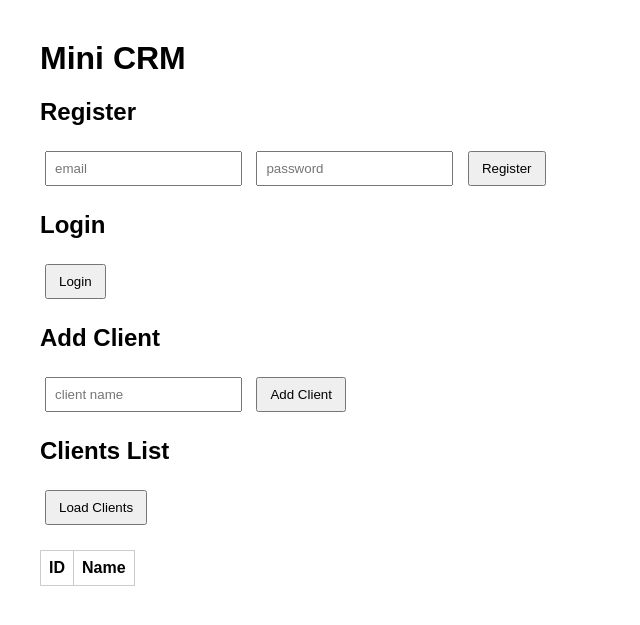
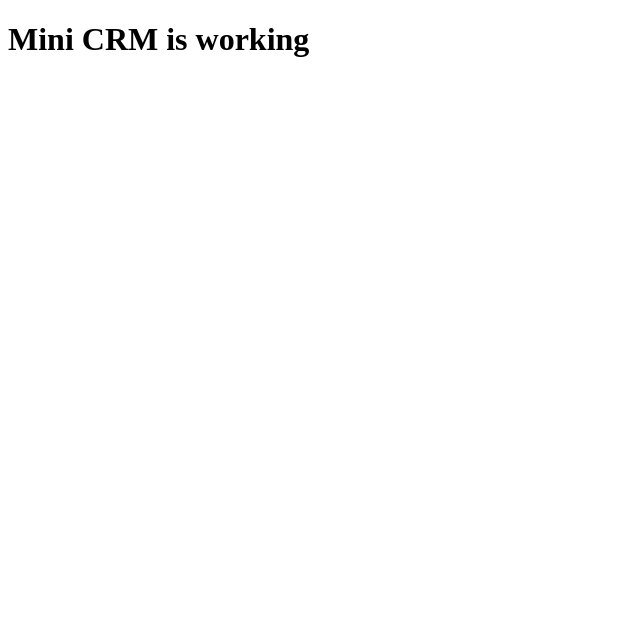
Before and after one commit to meruyert-backend/backend-hw-1, a FastAPI app: template templates/index.html in a window 1280 px wide. Shown: the top 625 px of the page, without its empty margins (0-640 px from the left). Run offline with FastAPI, Linux system fonts and the light colour scheme; the template is opened without the code that fills it, so the values that code supplies are empty.

Commit message:
fix html crash

```diff
--- a/templates/index.html
+++ b/templates/index.html
@@ -2,127 +2,8 @@
 <html>
 <head>
     <title>Mini CRM</title>
-    <style>
-        body {
-            font-family: Arial;
-            margin: 40px;
-        }
-        input {
-            margin: 5px;
-            padding: 8px;
-        }
-        button {
-            padding: 8px 12px;
-            margin: 5px;
-        }
-        table {
-            border-collapse: collapse;
-            margin-top: 20px;
-        }
-        td, th {
-            border: 1px solid #ccc;
-            padding: 8px;
-        }
-    </style>
 </head>
-
 <body>
-
-<h1>Mini CRM</h1>
-
-<!-- REGISTER -->
-<h2>Register</h2>
-<input id="email" placeholder="email">
-<input id="password" type="password" placeholder="password">
-<button onclick="register()">Register</button>
-
-<!-- LOGIN -->
-<h2>Login</h2>
-<button onclick="login()">Login</button>
-
-<!-- CLIENT -->
-<h2>Add Client</h2>
-<input id="client_name" placeholder="client name">
-<button onclick="addClient()">Add Client</button>
-
-<h2>Clients List</h2>
-<button onclick="getClients()">Load Clients</button>
-
-<table id="clients_table">
-    <thead>
-        <tr>
-            <th>ID</th>
-            <th>Name</th>
-        </tr>
-    </thead>
-    <tbody></tbody>
-</table>
-
-<script>
-let token = ""
-
-async function register() {
-    await fetch('/register', {
-        method: 'POST',
-        headers: {'Content-Type': 'application/json'},
-        body: JSON.stringify({
-            email: document.getElementById('email').value,
-            password: document.getElementById('password').value
-        })
-    })
-    alert("Registered")
-}
-
-async function login() {
-    let res = await fetch('/login', {
-        method: 'POST',
-        headers: {'Content-Type': 'application/json'},
-        body: JSON.stringify({
-            email: document.getElementById('email').value,
-            password: document.getElementById('password').value
-        })
-    })
-
-    let data = await res.json()
-    token = data.access_token
-
-    alert("Logged in")
-}
-
-async function addClient() {
-    await fetch('/clients/', {
-        method: 'POST',
-        headers: {
-            'Content-Type': 'application/json',
-            'Authorization': 'Bearer ' + token
-        },
-        body: JSON.stringify({
-            name: document.getElementById('client_name').value
-        })
-    })
-
-    alert("Client added")
-}
-
-async function getClients() {
-    let res = await fetch('/clients/', {
-        headers: {
-            'Authorization': 'Bearer ' + token
-        }
-    })
-
-    let data = await res.json()
-
-    let table = document.getElementById("clients_table").getElementsByTagName("tbody")[0]
-    table.innerHTML = ""
-
-    data.forEach(client => {
-        let row = table.insertRow()
-        row.insertCell(0).innerText = client.id
-        row.insertCell(1).innerText = client.name
-    })
-}
-</script>
-
+    <h1>Mini CRM is working</h1>
 </body>
 </html>
```
